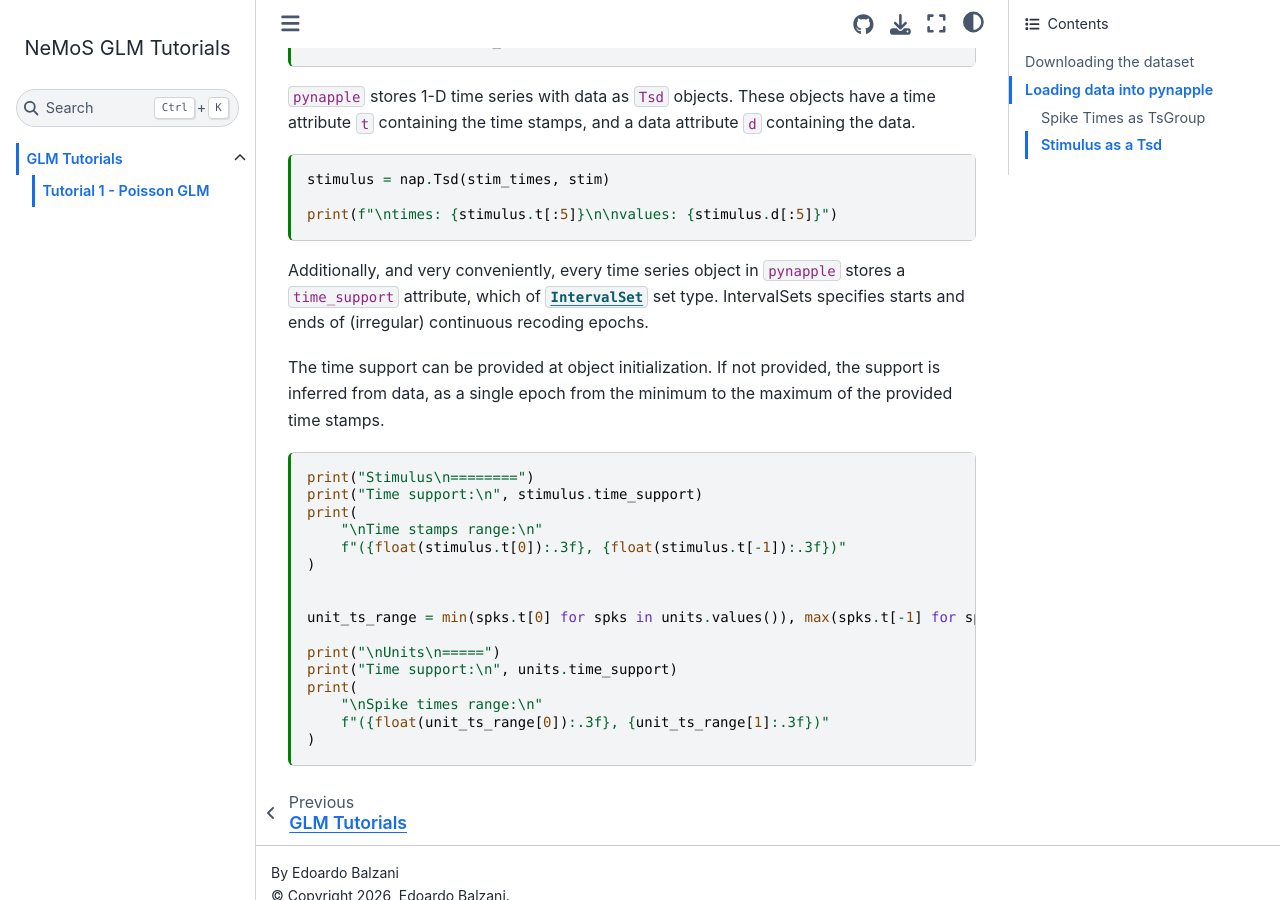
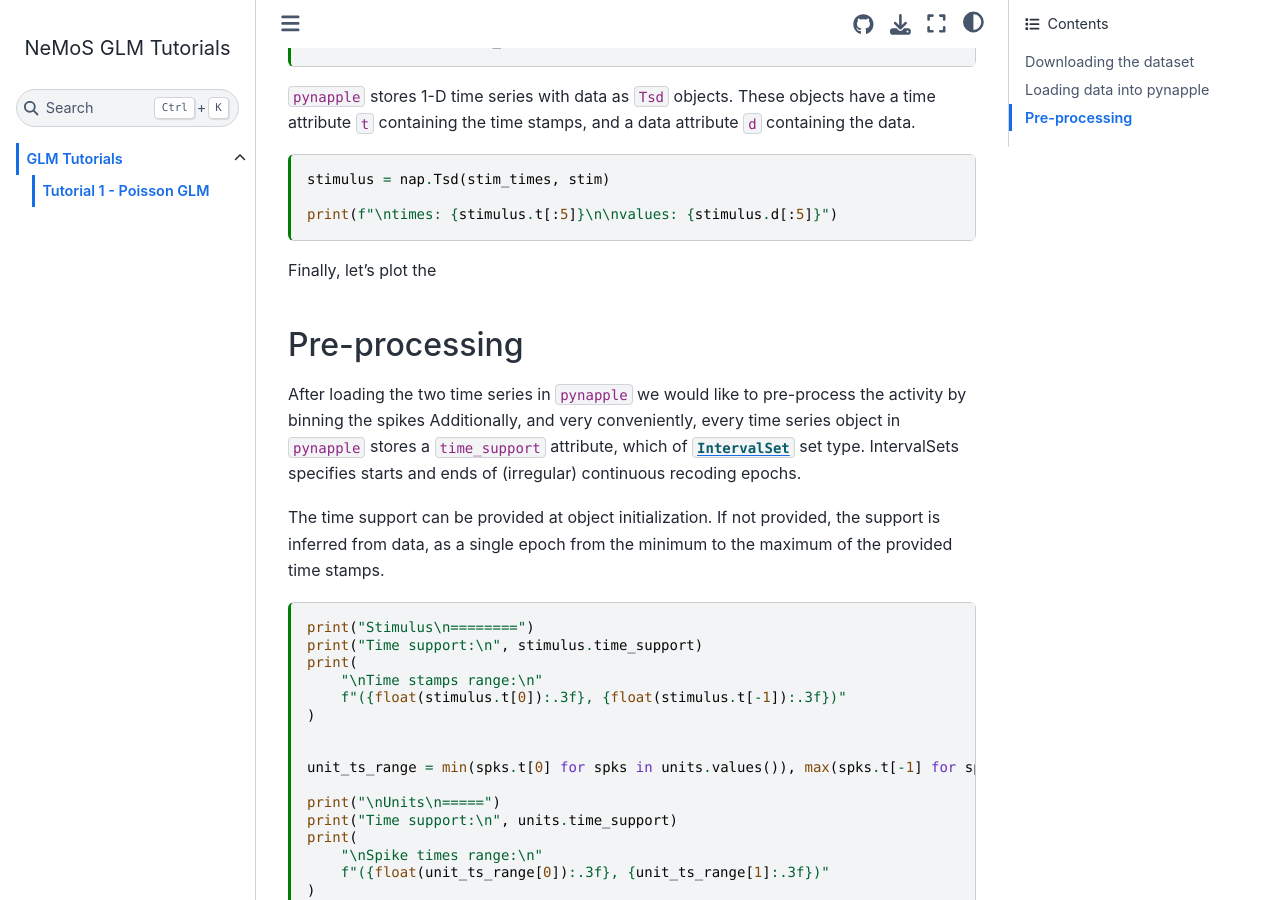
Before and after one commit to BalzaniEdoardo/nemos_glm_tutorials, a Sphinx documentation site: the page built from docs/tutorials/Sfn-2016-tutorial-GLMs/01_poisson_glm.md, in a window 1280 px wide and 900 px high, scrolled down 1844 px. Built offline with Sphinx 7.4.7 and the Sphinx Book theme 1.1.4, drawn with Linux system fonts in a browser that asks for light colours.

Commit message:
start preproc

````diff
--- a/docs/tutorials/Sfn-2016-tutorial-GLMs/01_poisson_glm.md
+++ b/docs/tutorials/Sfn-2016-tutorial-GLMs/01_poisson_glm.md
@@ -89,6 +89,10 @@
 print(f"\ntimes: {stimulus.t[:5]}\n\nvalues: {stimulus.d[:5]}")
 ```
 
+Finally, let's plot the
+## Pre-processing
+
+After loading the two time series in `pynapple` we would like to pre-process the activity by binning the spikes
 Additionally, and very conveniently, every time series object in `pynapple` stores a `time_support` attribute, which of [`IntervalSet`](https://pynapple.org/generated/pynapple.IntervalSet.html) set type. IntervalSets  specifies starts and ends of (irregular) continuous recoding epochs.
 
 The time support can be provided at object initialization. If not provided, the support is inferred from data, as a single epoch from the minimum to the maximum of the provided time stamps.
````
